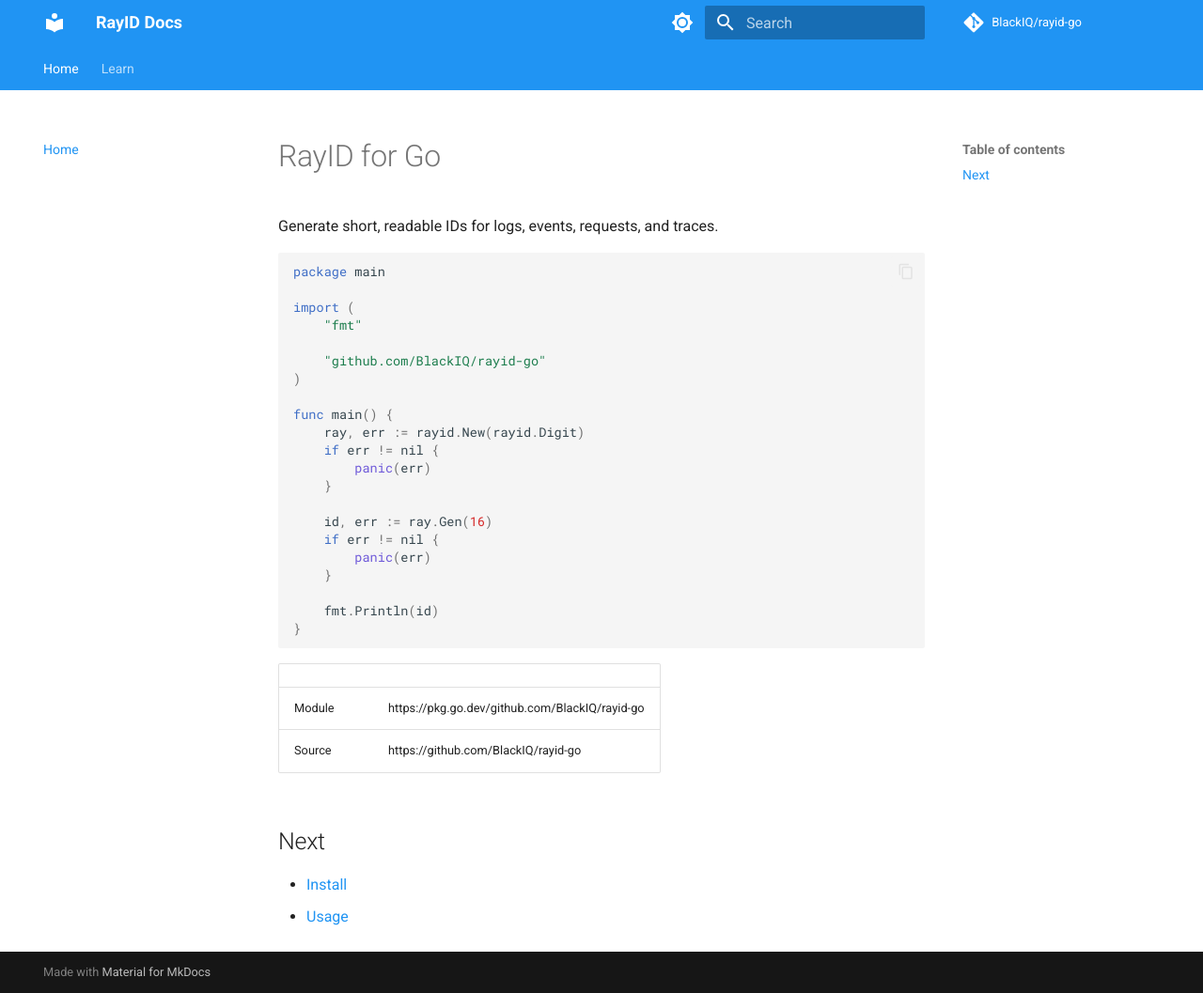
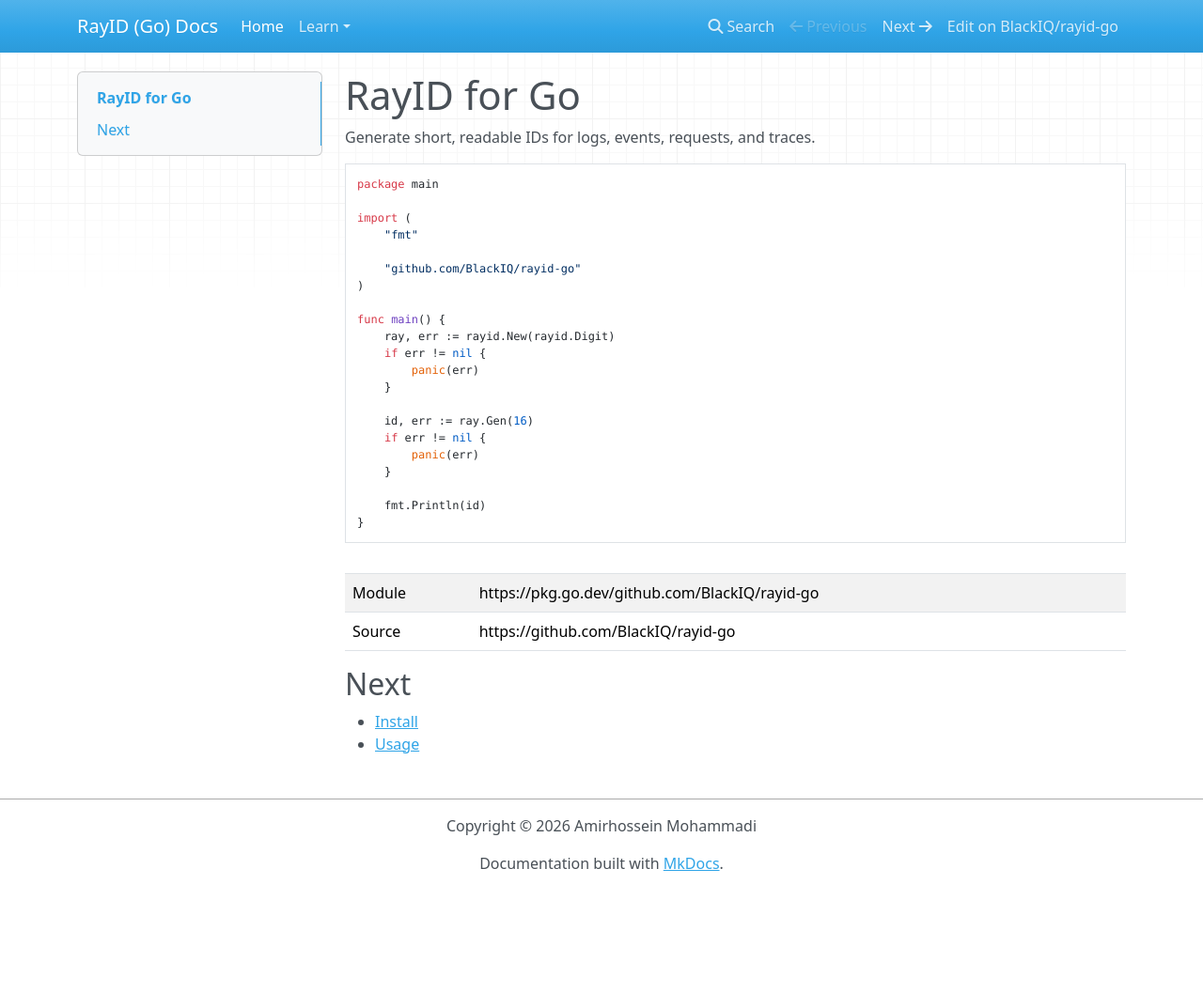
Before and after one commit to BlackIQ/rayid-go, an MkDocs documentation site: the page built from docs/docs/index.md, in a window 1280 px wide and 1057 px high. Shown: the whole window at 94% size. Built offline with MkDocs 1.6.1, drawn with Linux system fonts in a browser that asks for light colours; nearby versions of some CDN libraries; comment, search, counter and statistics services are not loaded.

Commit message:
I guess docs is done

```diff
--- /dev/null
+++ b/docs/mkdocs.env.yml
@@ -0,0 +1,5 @@
+# Define this here and not in the main mkdocs.yml file because that one could be auto
+# updated and written, and the script would remove the env var
+markdown_extensions:
+  pymdownx.highlight:
+    linenums: !ENV [LINENUMS, false]
--- a/docs/mkdocs.yml
+++ b/docs/mkdocs.yml
@@ -1,28 +1,63 @@
-site_name: RayID Docs
+INHERIT: ./mkdocs.env.yml
+
+site_name: RayID (Go) Docs
 site_description: Official RayID Package for Go
+site_author: Amirhossein Mohammadi
 site_url: https://rayid-go.amirhossein.info
 
 repo_url: https://github.com/BlackIQ/rayid-go
 repo_name: BlackIQ/rayid-go
 
+copyright: Copyright &copy; 2026 Amirhossein Mohammadi
+
 theme:
-  name: material
+  variant: classic
   palette:
-    - scheme: default
+    - media: "(prefers-color-scheme)"
+      toggle:
+        icon: material/lightbulb-auto
+        name: Switch to light mode
+    - media: '(prefers-color-scheme: light)'
+      scheme: default
       primary: blue
+      accent: blue
       toggle:
-        icon: material/brightness-7
-        name: Dark mode
-    - scheme: slate
+        icon: material/lightbulb
+        name: Switch to dark mode
+    - media: '(prefers-color-scheme: dark)'
+      scheme: slate
       primary: blue
+      accent: blue
       toggle:
-        icon: material/brightness-4
-        name: Light mode
+        icon: material/lightbulb-outline
+        name: Switch to system preference
+  font:
+    text: Vazirmatn
+    code: JetBrains Mono
+  icon:
+    repo: octicons/mark-github-24
   features:
+    - content.code.annotate
+    - content.code.copy
+    - content.code.select
+    - content.footnote.tooltips
     - navigation.tabs
-    - navigation.sections
-    - content.code.copy
+    - content.tabs.link
+    - navigation.tabs.sticky
+    - content.tooltips
+    - navigation.footer
+    - navigation.indexes
+    - navigation.instant
+    - navigation.instant.prefetch
+    - navigation.instant.preview
+    - navigation.instant.progress
+    - navigation.path
+    - navigation.top
+    - navigation.tracking
+    - search.highlight
+    - search.share
     - search.suggest
+    - toc.follow
 
 nav:
   - Home: index.md
@@ -30,9 +65,29 @@ nav:
     - Install: learn/install.md
     - Usage: learn/usage.md
 
-markdown_extensions:
-  - tables
-  - admonition
-  - pymdownx.superfences
-  - pymdownx.highlight:
-      anchor_linenums: true
+extra:
+  social:
+    - icon: fontawesome/brands/gitlab
+      link: https://gitlab.com/BlackIQ
+      name: Follow me in GitLab
+    - icon: fontawesome/brands/github
+      link: https://github.com/BlackIQ
+      name: Follow me in GitHub
+    - icon: fontawesome/brands/linkedin
+      link: https://www.linkedin.com/in/amirhosseinmohammadi
+    - icon: fontawesome/solid/envelope
+      link: mailto:hi@amirhossein.info
+      name: Connect in LinkedIn
+
+plugins:
+  - search
+
+validation:
+  invalid_links: true
+  invalid_link_anchors: true
+  unresolved_references: false
+  unresolved_footnotes: false
+  unused_definitions: false
+  unused_footnotes: false
+  shadowed_definitions: false
+  shadowed_footnotes: false
--- a/docs/pyproject.toml
+++ b/docs/pyproject.toml
@@ -2,12 +2,9 @@
 name = "rayid-go-docs"
 version = "0.1.0"
 description = "Generate RayIDs for tracking logs, posts, and events"
-readme = "README.md"
 requires-python = ">=3.13"
-dependencies = []
 
 [dependency-groups]
 dev = [
-    "mkdocs>=1.6.1",
-    "mkdocs-material>=9.8.0",
+    "zensical>=0.1.0",
 ]
```
Also changed, not shown: 2 other files.
